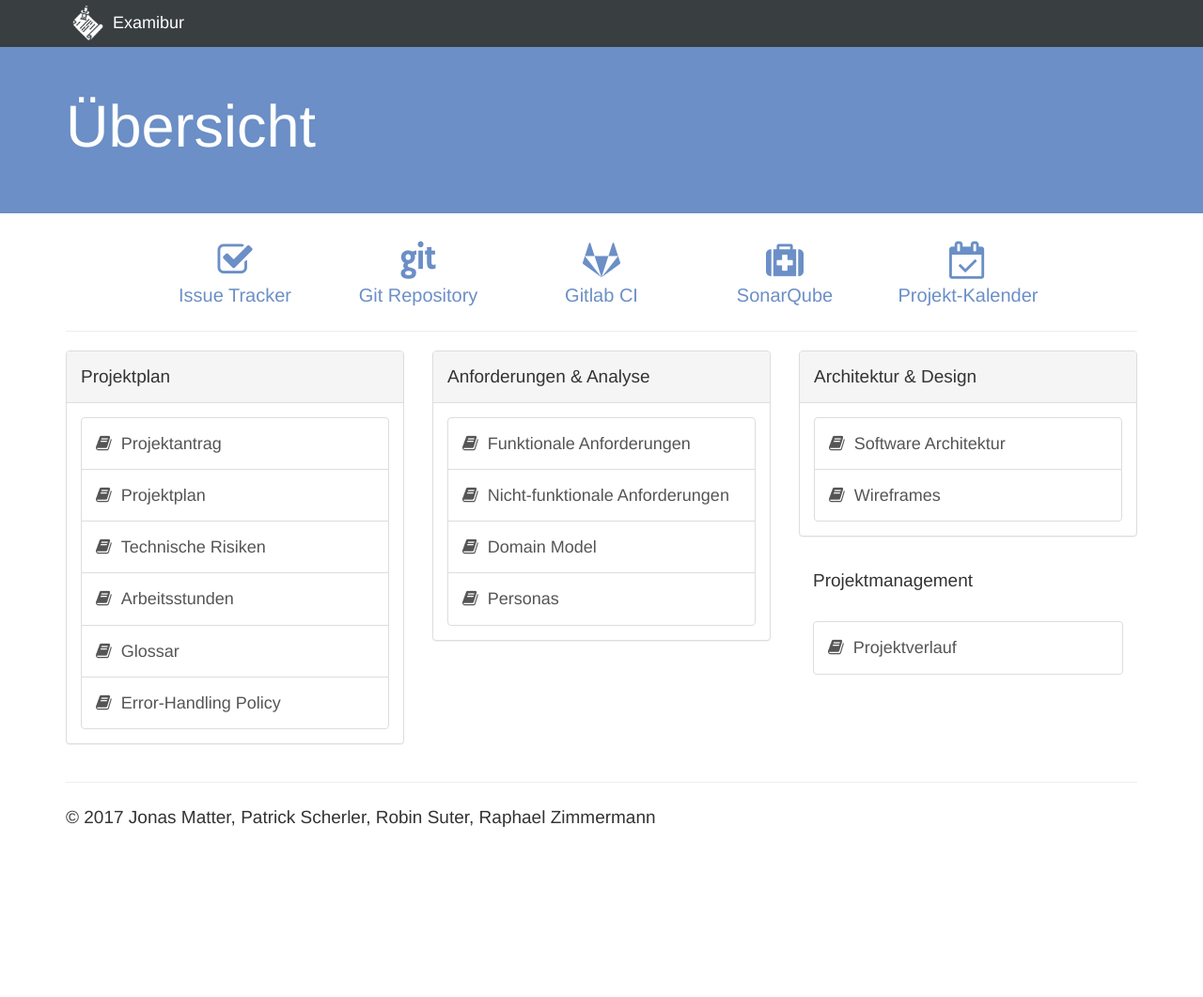
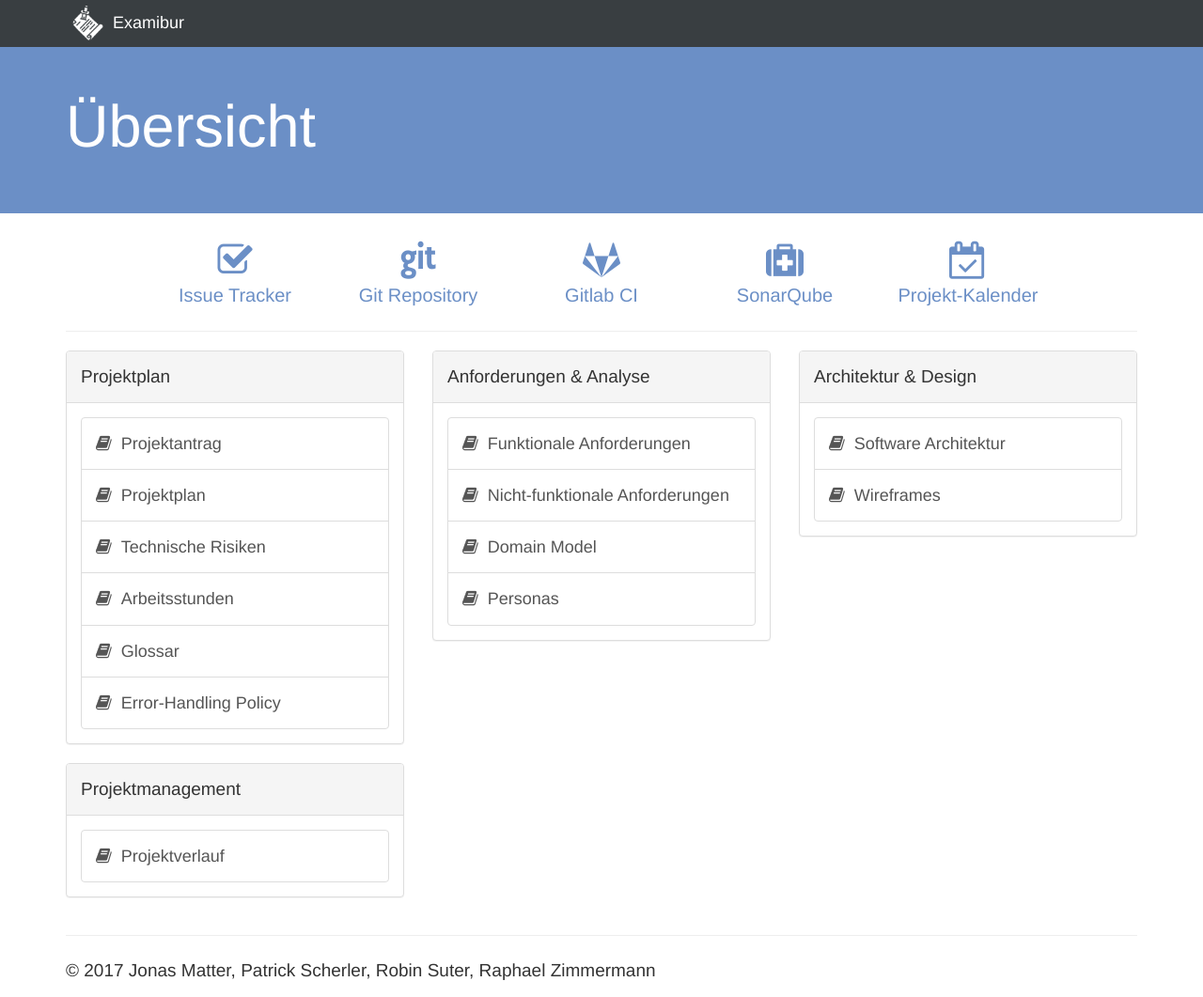
Before and after one commit to Examibur/examibur, a Jekyll site: the page built from docs/index.html, in a window 1280 px wide and 1061 px high. Shown: the whole window at 94% size. Built offline with Jekyll 4.4.1, drawn with Linux system fonts in a browser that asks for light colours; nearby versions of some CDN libraries; Markdown is read by kramdown in place of the engine named in the settings.

Commit message:
fix issue

```diff
--- a/docs/index.html
+++ b/docs/index.html
@@ -70,10 +70,14 @@ title: Übersicht
             </div>
         </div>
     </div>
+</div>
+<div class="row">
   <div class="col-md-4">
+      <div class="panel panel-default">
             <div class="panel-heading">Projektmanagement</div>
             <div class="panel-body">
                 <a href="projektmanagement/projektverlauf.html" class="list-group-item document">Projektverlauf</a>
             </div>
       </div>
   </div>
+</div>
```
Lines whose indentation alone changed are shown as unchanged.
